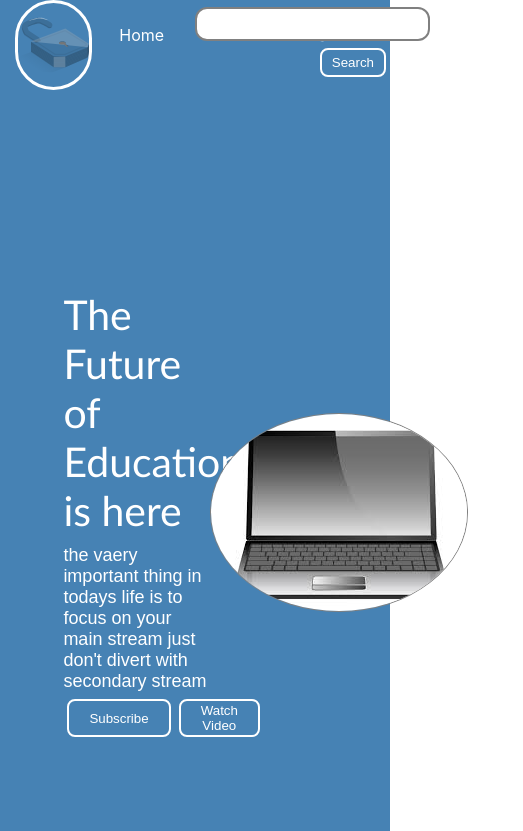
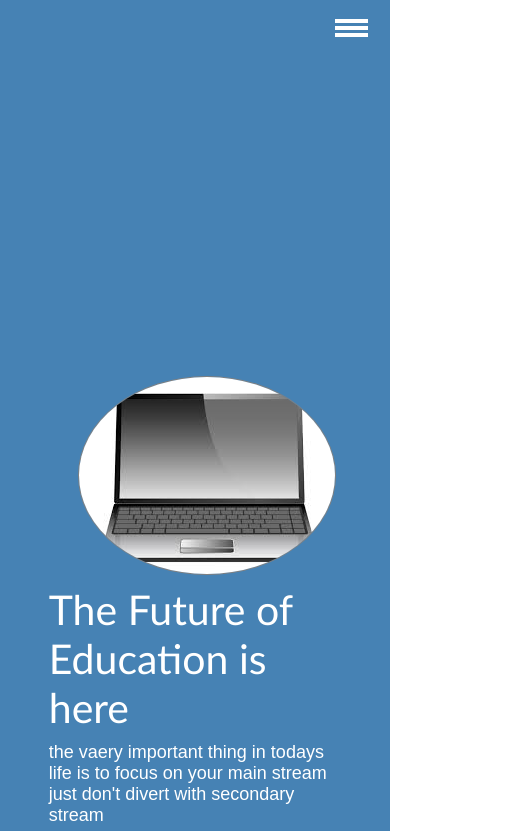
Before and after one commit to Reetika12/Responsive-Web, a React (Create React App) app: page / in a window 390 px wide. Shown: the top 831 px of the page, 523 px wide, since content can reach past the window. Built offline with nearby package versions, Linux system fonts and the light colour scheme.

Commit message:
added responsive styles to the website

```diff
--- a/src/App.css
+++ b/src/App.css
@@ -1,6 +1,9 @@
 * {
   margin:0;
   padding:0;
+}
+.section{
+  scroll-behavior: smooth;
 }
 .navbar {
     display:flex;
@@ -9,6 +12,7 @@
     position: sticky;
     top:0;
     cursor:pointer;
+    /* height:500px; */
 }
 .background{
   display:flex;
@@ -18,7 +22,7 @@
   background-blend-mode: darken;
 }
 .nav-list{
-    width:50%;
+    width:70%;
     /* background-color:coral; */
     display: flex;
     align-items: center;
@@ -30,13 +34,15 @@
 .nav-list li a{
   text-decoration: none;
   color:#ffffff;
+  font-size: 16px;
+  font-family: fantasy;
 }
 .nav-list li a:hover{
   text-decoration: none;
   color:grey;
 }
 .rightNav{
-  width:50%;
+  width:30%;
   padding: 0px 23px;
   /* background-color: blueviolet; */
   text-align: right;
@@ -104,13 +110,15 @@
   background: none;
   color:#ffffff;
   cursor: pointer;
+  font-size: 18px;
 }
 .btn-sm{
   padding: 5px 10px;
+  font-size: 14px;
 }
 .btn-dark{
   color:black;
-  border:2px solid black;
+  border:2px solid grey;
   margin-left: 38%;
 }
 .buttons{
@@ -163,5 +171,25 @@
   border-radius: 6px;
   padding:4px 0px;
   font-family: 'Gill Sans', 'Gill Sans MT', Calibri, 'Trebuchet MS', sans-serif;
-  /* padding: 7px; */
 }
+.text-footer{
+  text-align: center;
+  background-color: grey;
+  display: flex;
+  align-items: center;
+  justify-content: center;
+  height:40px;
+}
+.burger{
+  position: absolute;
+  cursor: pointer;
+  display: none;
+  right: 5%;
+  top: 8%;
+}
+.line{
+  width: 33px;
+  background-color: #ffffff;
+  height:4px;
+  margin: 3px 3px;
+}
--- a/src/App.js
+++ b/src/App.js
@@ -1,11 +1,20 @@
 import './App.css';
+import './CSS/Responsive.css'
 
 function App() {
+
+ const OpenToggleEvent = () =>{
+    let navList=document.querySelector('.nav-list')
+    let rightNav=document.querySelector('.rightNav')
+    let navBar=document.querySelector('.navbar')
+    navList.classList.toggle('v-class-resp');
+    rightNav.classList.toggle('v-class-resp');
+    navBar.classList.toggle('h-nav-resp')
+  }
   return (
     <div >
-      <nav className="navbar background">
-          <ul className="nav-list">
-             <div className="logo">
+      <nav className="navbar background h-nav-resp">
+          <ul className="nav-list logo v-class-resp">
                <img
                  src={require("./Image/logo.svg").default}
                  alt="logo"
@@ -14,11 +23,15 @@ function App() {
                <li><a href="#about">About</a></li>
                <li><a href="#services">Services</a></li>
                <li><a href="#contact">Contact Us</a></li>
-             </div>
           </ul>
-          <div className="rightNav">
+          <div className="rightNav v-class-resp">
             <input type="text" name="search" id="search"/>
             <button className="btn btn-sm">Search</button>
+          </div>
+          <div onClick={OpenToggleEvent} className="burger">
+              <div className="line"></div>
+              <div className="line"></div>
+              <div className="line"></div>
           </div>
       </nav>
       <section className="background firstsection">
@@ -39,7 +52,7 @@ function App() {
             </div>
         </div>
       </section>
-      <section className="section">
+      <section className="section" id="services">
         <div className="paras">
           <p className="sectionTag text-big">The end of search is here.</p>
           <p className="sectionSubTag text-small">Lorem password Lorem password Lorem password Lorem password Lorem password Lorem password Lorem password Lorem password lorem password Lorem passwordLorem passwordLorem passwordLorem passwordLorem passwordLorem passwordLorem passwordLorem passwordLorem passwordLorem passwordLorem passwordLorem passwordLorem passwordLorem passwordLorem passwordLorem passwordLorem passwordLorem passwordLorem
@@ -49,7 +62,7 @@ function App() {
          <div className="thumbnail">
             <img
                 src={require("./Image/sideImage.jpeg").default}
-                alt="laptop image"
+                alt="laptopImage"
                 />
         </div>
       </section>
@@ -63,7 +76,7 @@ function App() {
          <div className="thumbnail">
             <img
                 src={require("./Image/book1.jpeg").default}
-                alt="laptop image"
+                alt="book1"
                 />
         </div>
       </section>
@@ -81,8 +94,7 @@ function App() {
                 />
         </div>
       </section>
-      <hr />
-      <section className="contact">
+      <section className="contact" id="contact">
           <h2 className="text-align">Contact Us</h2>
           <div className="form">
               <input className="form-input" type="text" name="name" id="name" placeholder="Enter Your name"></input>
@@ -92,6 +104,9 @@ function App() {
               <button className="btn btn-dark">Submit</button>
           </div>
       </section>
+      <footer className="text-footer">
+          <p>Copyright @2027 all rights reserved</p>
+      </footer>
     </div>
   );
 }
--- /dev/null
+++ b/src/CSS/Responsive.css
@@ -0,0 +1,44 @@
+@media only screen and (max-width: 1140px){
+    .nav-list{
+      width:70%;
+      display: flex;
+      flex-direction: column;
+      align-items: center;
+    }
+    .navbar {
+      flex-direction: column;
+      transform: all 0.3s ease-out;
+      height: 447px;
+      width: 100%;
+      /* width:400px; */
+    }
+    .rightNav{
+      text-align: center;
+    }
+    #search{
+      width:100%;
+    }
+    .burger{
+      display:block;
+    }
+    .h-nav-resp{
+      height: 200px;
+
+    }
+    .v-class-resp{
+      opacity: 0;
+    }
+    .firstsection{
+      height: 100vh;
+      /* width: 400px; */
+      width: 100%;
+    }
+    .box-main{
+      flex-direction: column-reverse;
+      max-width: 100%;
+    }
+    .section{
+      flex-direction: column-reverse;
+    }
+
+    }
```
